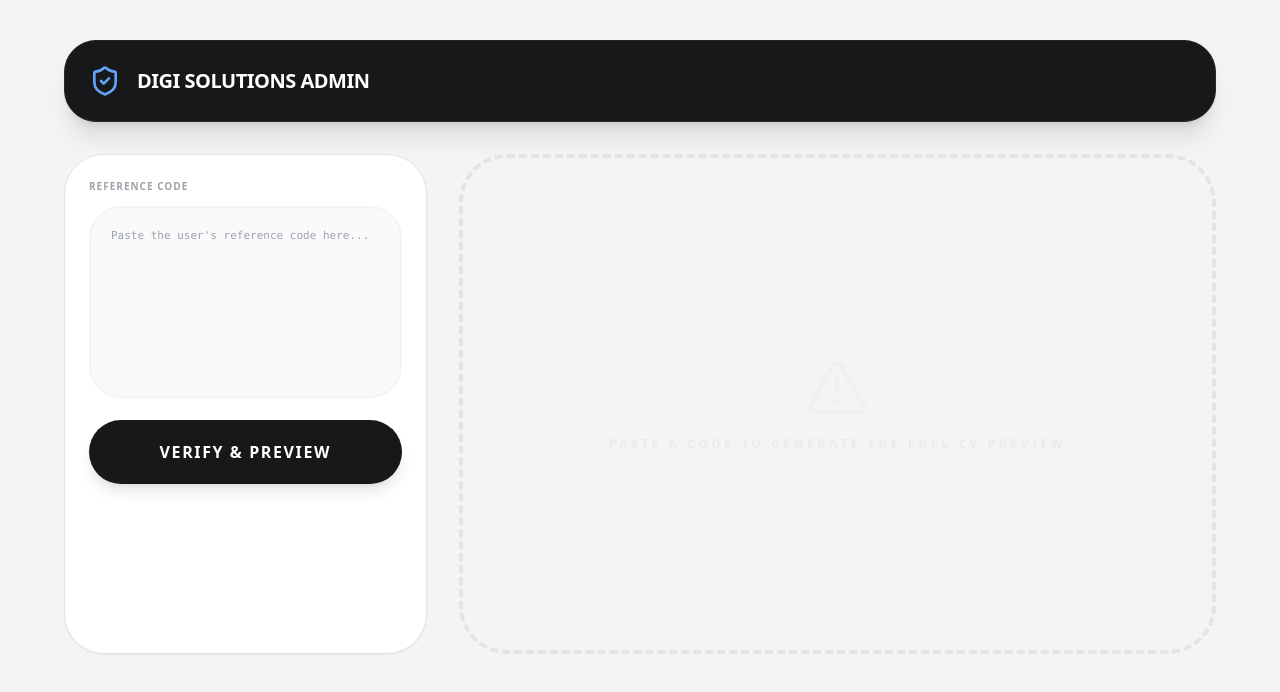
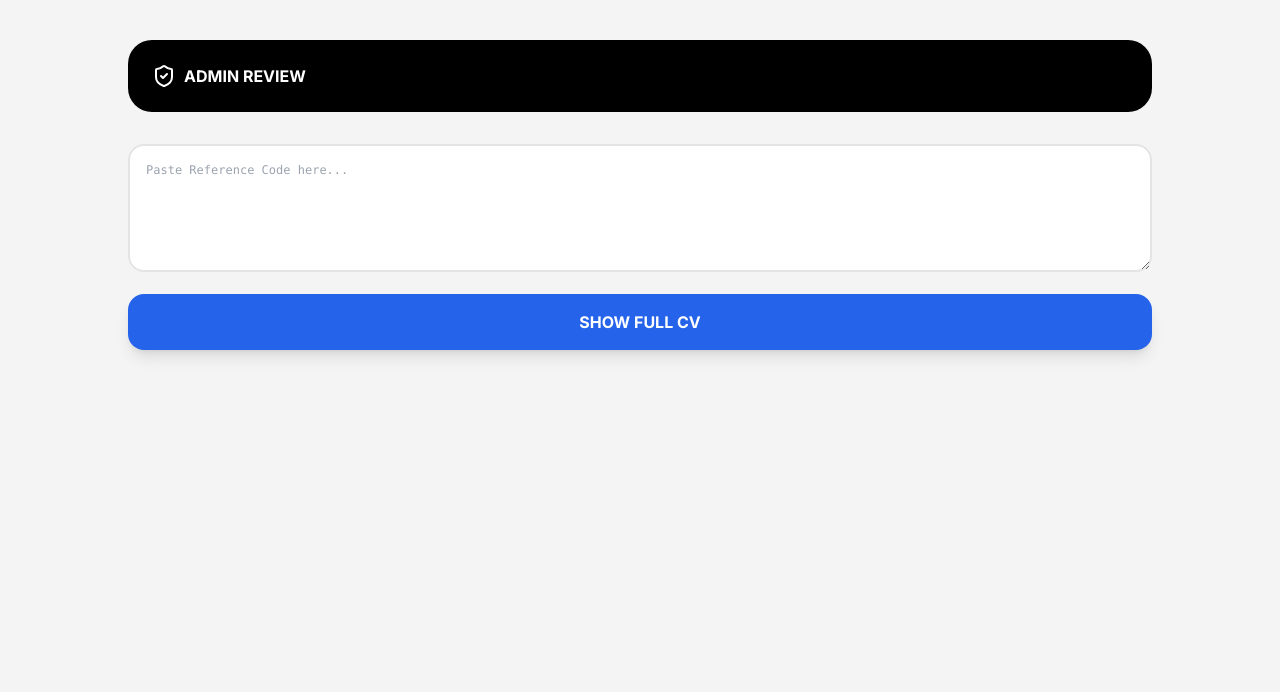
Before and after one commit to ThanushDev/DigiSolutionsCV, a React (Vite) app: page /#/admin in a window 1280 px wide. Shown: the top 692 px of the page. Built offline with nearby package versions, Linux system fonts and the light colour scheme.

Commit message:
Update Admin.tsx

```diff
--- a/src/pages/Admin.tsx
+++ b/src/pages/Admin.tsx
@@ -1,135 +1,61 @@
 import React, { useState, useRef } from 'react';
 import { TemplateRenderer } from '../components/CVTemplates/TemplateRenderer';
-import { DownloadIcon, ShieldCheckIcon, AlertTriangleIcon, Loader2Icon } from 'lucide-react';
+import { DownloadIcon, ShieldCheckIcon } from 'lucide-react';
 import html2canvas from 'html2canvas';
 import jsPDF from 'jspdf';
 
 export function Admin() {
   const [inputCode, setInputCode] = useState('');
   const [decodedData, setDecodedData] = useState<any>(null);
-  const [isExporting, setIsExporting] = useState(false);
   const cvRef = useRef<HTMLDivElement>(null);
 
   const handleVerify = () => {
     try {
-      if (!inputCode.trim()) return;
-
-      let rawCode = inputCode;
-      if (inputCode.includes('System Ref:')) {
-        rawCode = inputCode.split('System Ref:')[1];
-      }
-
+      let rawCode = inputCode.includes('System Ref:') ? inputCode.split('System Ref:')[1] : inputCode;
       const cleanCode = rawCode.trim().replace(/\s/g, '');
-      const jsonString = atob(cleanCode);
-      const rawData = JSON.parse(jsonString);
-
-      // User ගේ original keys ටික template එකට ගැලපෙන standard keys වලට විතරක් map කරනවා.
-      // හැබැයි field එකක් empty නම් ඒක empty විදිහටම යවනවා (අලුත් දේවල් දාන්නේ නැහැ).
-      const finalData = {
-        personalInfo: {
-          fullName: rawData.n,
-          email: rawData.e,
-          phone1: rawData.p,
-          phone2: rawData.p2,
-          address: rawData.a,
-          jobTitle: rawData.j,
-          linkedin: rawData.l,
-          website: rawData.w,
-        },
-        experience: rawData.ex || [],
-        education: rawData.ed || [],
-        skills: rawData.s || [],
-        templateId: rawData.t ? (rawData.t.toString().includes('template') ? rawData.t : `template-${rawData.t}`) : 'template-1'
-      };
-
-      setDecodedData(finalData);
-    } catch (error) {
-      alert("Invalid Reference Code!");
+      const data = JSON.parse(atob(cleanCode));
+      setDecodedData(data); // කෙලින්ම raw JSON එක දෙනවා
+    } catch (e) {
+      alert("Invalid Code!");
     }
   };
 
-  const handleExportPDF = async () => {
+  const downloadPDF = async () => {
     if (!cvRef.current) return;
-    setIsExporting(true);
-    try {
-      const canvas = await html2canvas(cvRef.current, {
-        scale: 2,
-        useCORS: true,
-        backgroundColor: "#ffffff"
-      });
+    const canvas = await html2canvas(cvRef.current, { scale: 2, useCORS: true });
     const imgData = canvas.toDataURL('image/png');
     const pdf = new jsPDF('p', 'mm', 'a4');
     pdf.addImage(imgData, 'PNG', 0, 0, 210, (canvas.height * 210) / canvas.width);
-      pdf.save(`CV_${decodedData?.personalInfo?.fullName || 'Export'}.pdf`);
-    } catch (e) {
-      alert("Error generating PDF");
-    } finally {
-      setIsExporting(false);
-    }
+    pdf.save(`CV_Review.pdf`);
   };
 
   return (
-    <div className="min-h-screen bg-zinc-100 p-4 md:p-10 font-sans">
-      <div className="max-w-6xl mx-auto">
-
-        {/* Admin Header */}
-        <div className="bg-zinc-900 rounded-[2rem] p-6 mb-8 text-white flex flex-col md:flex-row items-center justify-between shadow-xl border border-zinc-800 gap-4">
-          <div className="flex items-center gap-4">
-            <ShieldCheckIcon className="text-blue-400" size={32} />
-            <h1 className="font-bold tracking-tight text-xl">DIGI SOLUTIONS ADMIN</h1>
-          </div>
-
+    <div className="min-h-screen bg-zinc-100 p-10">
+      <div className="max-w-5xl mx-auto">
+        <div className="bg-black text-white p-6 rounded-3xl mb-8 flex justify-between items-center">
+          <div className="flex items-center gap-2 font-bold"><ShieldCheckIcon/> ADMIN REVIEW</div>
           {decodedData && (
-            <button
-              onClick={handleExportPDF}
-              disabled={isExporting}
-              className="bg-blue-600 hover:bg-blue-700 text-white px-8 py-3 rounded-2xl font-bold flex items-center gap-3 transition-all active:scale-95 disabled:opacity-50"
-            >
-              {isExporting ? <Loader2Icon className="animate-spin" size={18} /> : <DownloadIcon size={18} />}
-              DOWNLOAD FULL CV
+            <button onClick={downloadPDF} className="bg-blue-600 px-6 py-2 rounded-xl font-bold flex items-center gap-2">
+              <DownloadIcon size={18}/> DOWNLOAD PDF
             </button>
           )}
         </div>
 
-        <div className="grid grid-cols-1 lg:grid-cols-12 gap-8">
-
-          {/* Input Area */}
-          <div className="lg:col-span-4 bg-white p-6 rounded-[2.5rem] shadow-sm border border-zinc-200">
-            <label className="text-[10px] font-black text-zinc-400 uppercase tracking-widest mb-3 block">Reference Code</label>
         <textarea
-              className="w-full h-48 p-5 bg-zinc-50 border-2 border-zinc-100 rounded-[2rem] mb-4 font-mono text-[11px] focus:border-blue-500 outline-none transition-all resize-none"
-              placeholder="Paste the user's reference code here..."
+          className="w-full h-32 p-4 rounded-2xl mb-4 border-2 border-zinc-200 outline-none focus:border-blue-500 font-mono text-xs"
+          placeholder="Paste Reference Code here..."
           value={inputCode}
           onChange={(e) => setInputCode(e.target.value)}
         />
-            <button
-              onClick={handleVerify}
-              className="w-full bg-zinc-900 text-white py-5 rounded-[2rem] font-black uppercase tracking-widest hover:bg-black transition-all shadow-lg"
-            >
-              VERIFY & PREVIEW
-            </button>
-          </div>
+        <button onClick={handleVerify} className="w-full bg-blue-600 text-white py-4 rounded-2xl font-bold mb-10 shadow-lg">SHOW FULL CV</button>
 
-          {/* Preview Area */}
-          <div className="lg:col-span-8">
-            {decodedData ? (
-              <div className="flex flex-col items-center">
-                <div className="bg-zinc-300 rounded-[3rem] p-4 md:p-10 w-full flex justify-center border-4 border-white shadow-inner overflow-auto">
-                  {/* CV Render Area */}
-                  <div ref={cvRef} className="bg-white shadow-2xl overflow-hidden" style={{ width: '210mm', minHeight: '297mm' }}>
-                    <TemplateRenderer cvData={decodedData} data={decodedData} scale={1} />
+        {decodedData && (
+          <div className="flex justify-center bg-zinc-300 p-10 rounded-[3rem]">
+            <div ref={cvRef} className="shadow-2xl">
+              <TemplateRenderer cvData={decodedData} scale={1} />
             </div>
           </div>
-              </div>
-            ) : (
-              <div className="h-[500px] border-4 border-dashed border-zinc-200 rounded-[3rem] flex flex-col items-center justify-center text-zinc-300">
-                <AlertTriangleIcon size={64} className="mb-4 opacity-10" />
-                <p className="font-bold text-xs uppercase tracking-[0.3em] opacity-30 text-center px-10">Paste a code to generate the full CV preview</p>
-              </div>
         )}
-          </div>
-
-        </div>
       </div>
     </div>
   );
```
Lines whose indentation alone changed are shown as unchanged.
